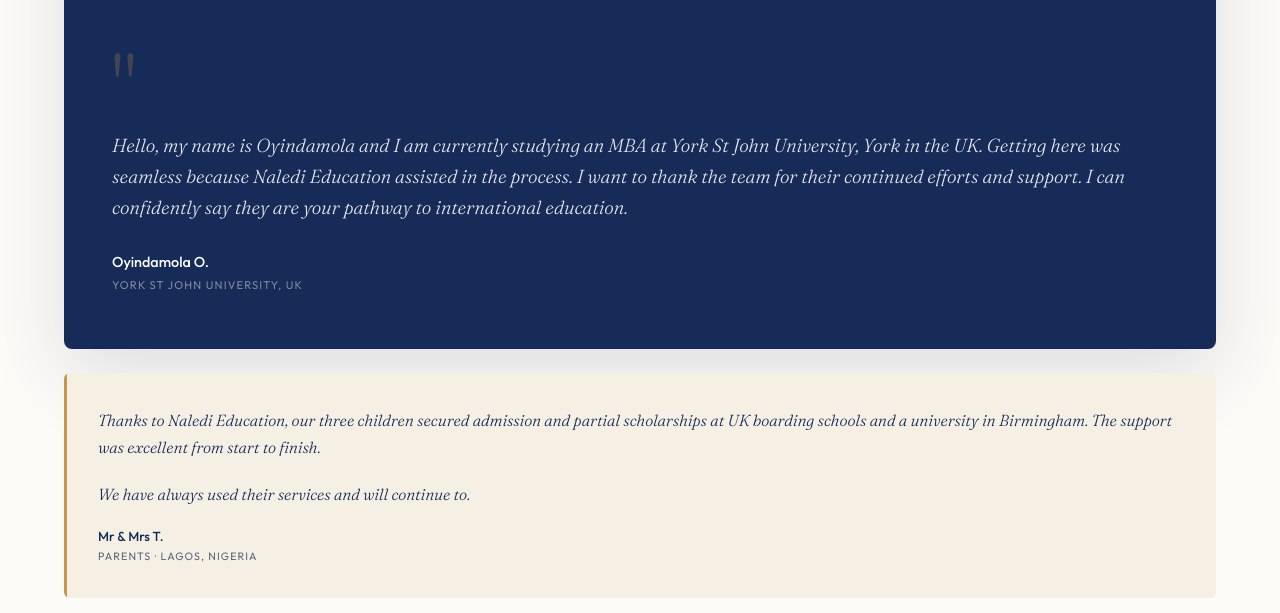
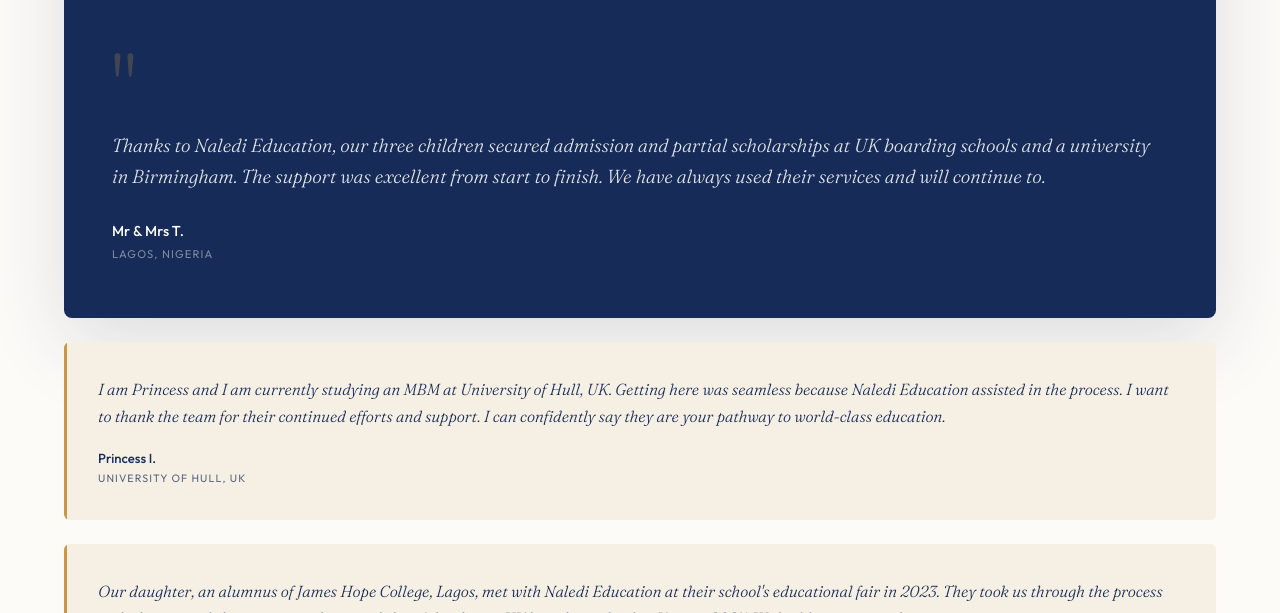
Before and after one commit to odbalogun/naledi, a React (Vite) app: page / in a window 1280 px wide. Shown: the part 8049-8662 px from the top of the page. Built offline with nearby package versions, Linux system fonts and the light colour scheme.

Commit message:
Final changes

```diff
--- a/src/App.tsx
+++ b/src/App.tsx
@@ -786,14 +786,8 @@
 													They coached me, believed in me, and pushed me to show
 													the real me in my application. I&apos;ll carry that
 													confidence for the rest of my life. */}
-													Hello, my name is Oyindamola and I am currently
-studying an MBA at York St John University, York in the
-UK. Getting here was seamless because Naledi
-Education assisted in the process. I want to thank the
-team for their continued efforts and support. I can
-confidently say they are your pathway to international
-education.
-												</p>
+													Thanks to Naledi Education, our three children secured admission and partial scholarships at UK boarding schools and a university in Birmingham. The support was excellent from start to finish. We have always used their services and will continue to.
+													</p>
 												<div className="t-per">
 													{/* <div className="t-av">
 														<OptimizedImage
@@ -802,9 +796,9 @@
 														/>
 													</div> */}
 													<div>
-														<span className="t-nm">Oyindamola O.</span>
+														<span className="t-nm">Mr & Mrs T.</span>
 														<span className="t-rl">
-														York St John University, UK
+														Lagos, Nigeria
 														</span>
 													</div>
 												</div>
@@ -813,14 +807,14 @@
 										<div className="t-row">
 											<div className="t-mini reveal d1">
 												<p>
-												Thanks to Naledi Education, our three children secured admission and partial scholarships at UK boarding schools and a university in Birmingham. The support was excellent from start to finish. </p><p>We have always used their services and will continue to.
+												I am Princess and I am currently studying an MBM at University of Hull, UK. Getting here was seamless because Naledi Education assisted in the process. I want to thank the team for their continued efforts and support. I can confidently say they are your pathway to world-class education.
 												</p>
 												<div className="t-mini-f">
 
 													<div>
-														<span className="t-mini-nm">Mr & Mrs T.</span>
+														<span className="t-mini-nm">Princess I.</span>
 														<span className="t-mini-lc">
-															Parents · Lagos, Nigeria
+														University of Hull, UK
 														</span>
 													</div>
 												</div>
```
